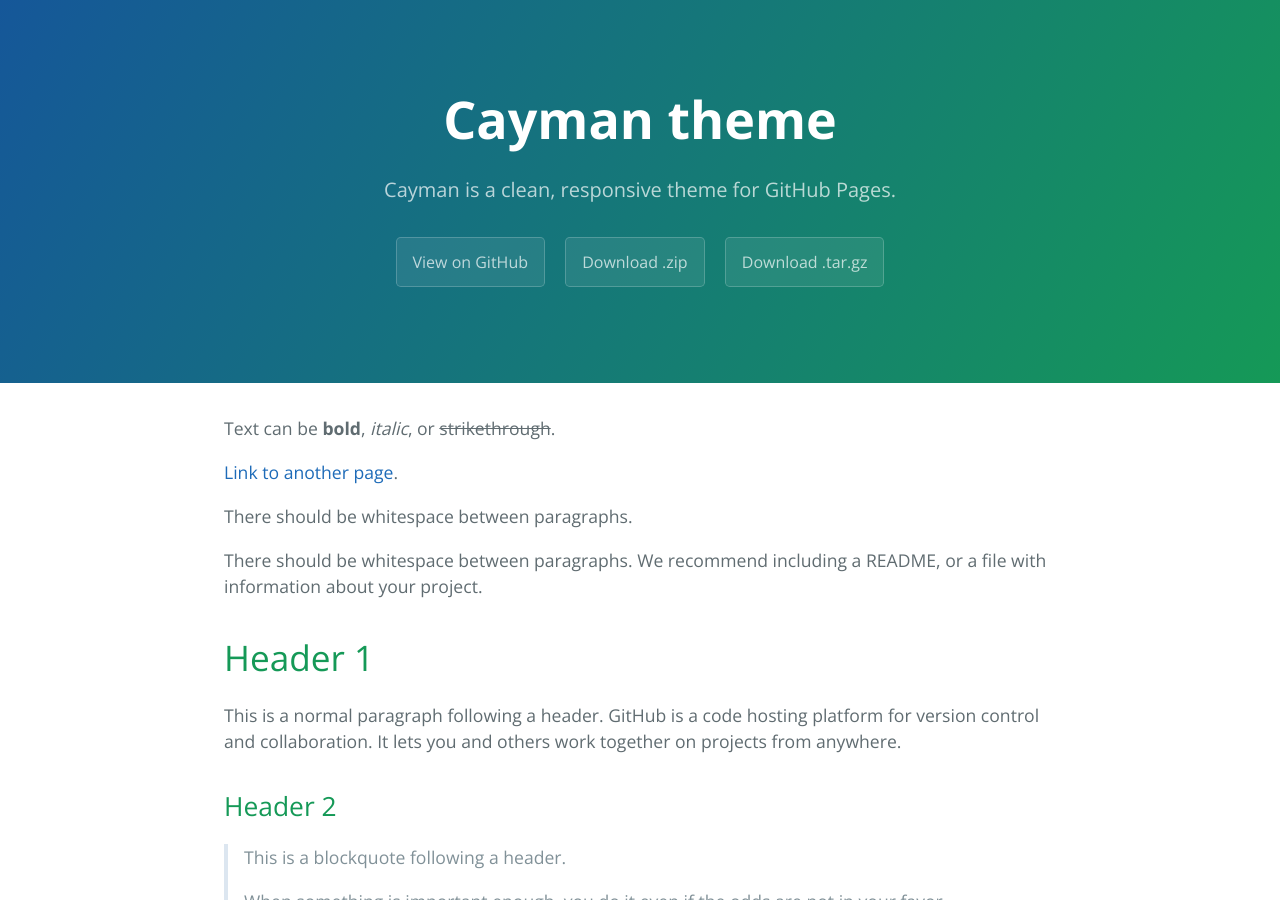
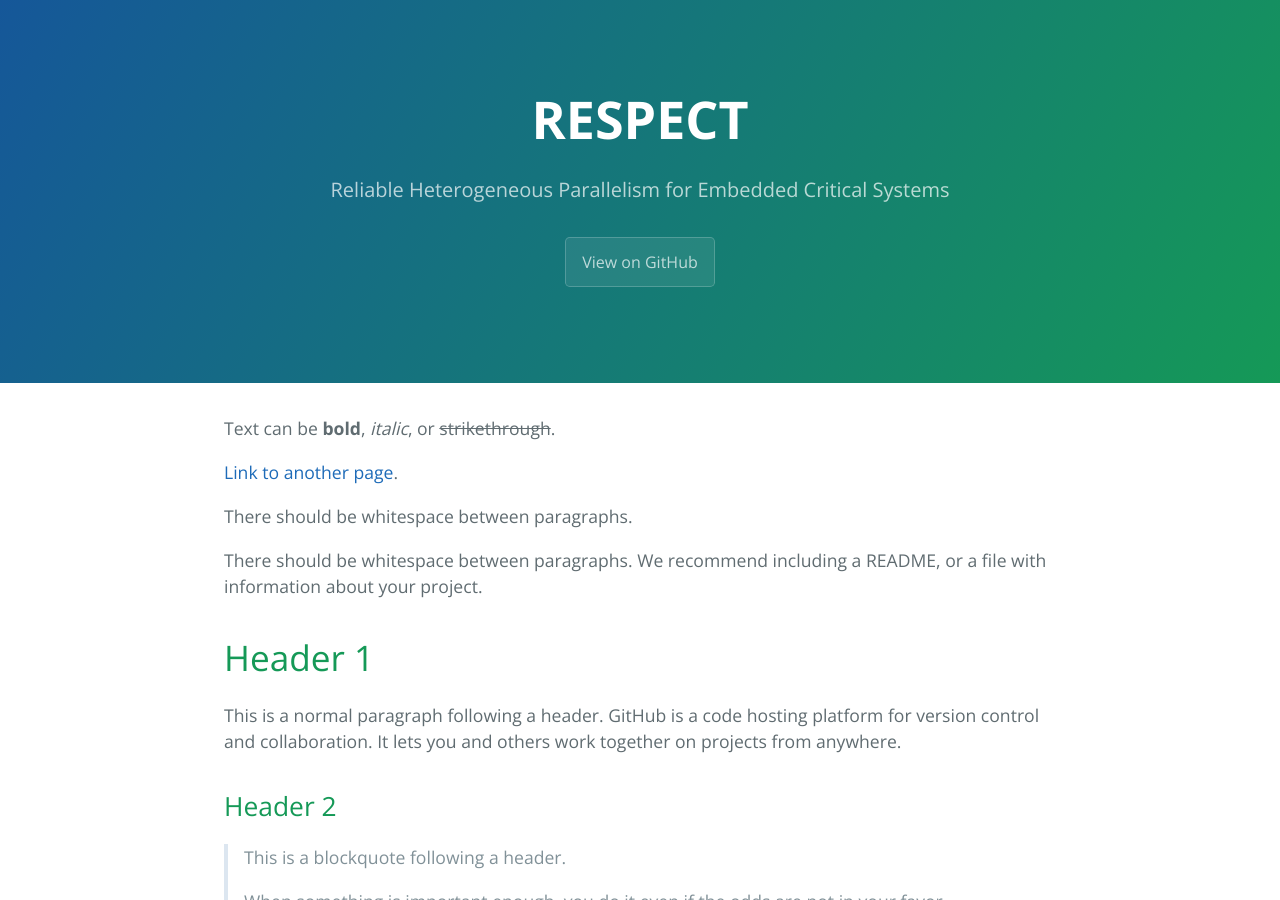
Before and after one commit to sroyuela/respect-project, a Jekyll site: the page built from index.md, in a window 1280 px wide and 900 px high. Built offline with Jekyll 4.4.1, drawn with Linux system fonts in a browser that asks for light colours.

Commit message:
Update _config.yml
Set title

```diff
--- a/_config.yml
+++ b/_config.yml
@@ -1,5 +1,6 @@
-title: Cayman theme
-description: Cayman is a clean, responsive theme for GitHub Pages.
-show_downloads: true
+title: RESPECT
+description: Reliable Heterogeneous Parallelism for Embedded Critical Systems
+author: Sara Royuela
+show_downloads: false
 google_analytics:
 theme: jekyll-theme-cayman
```
